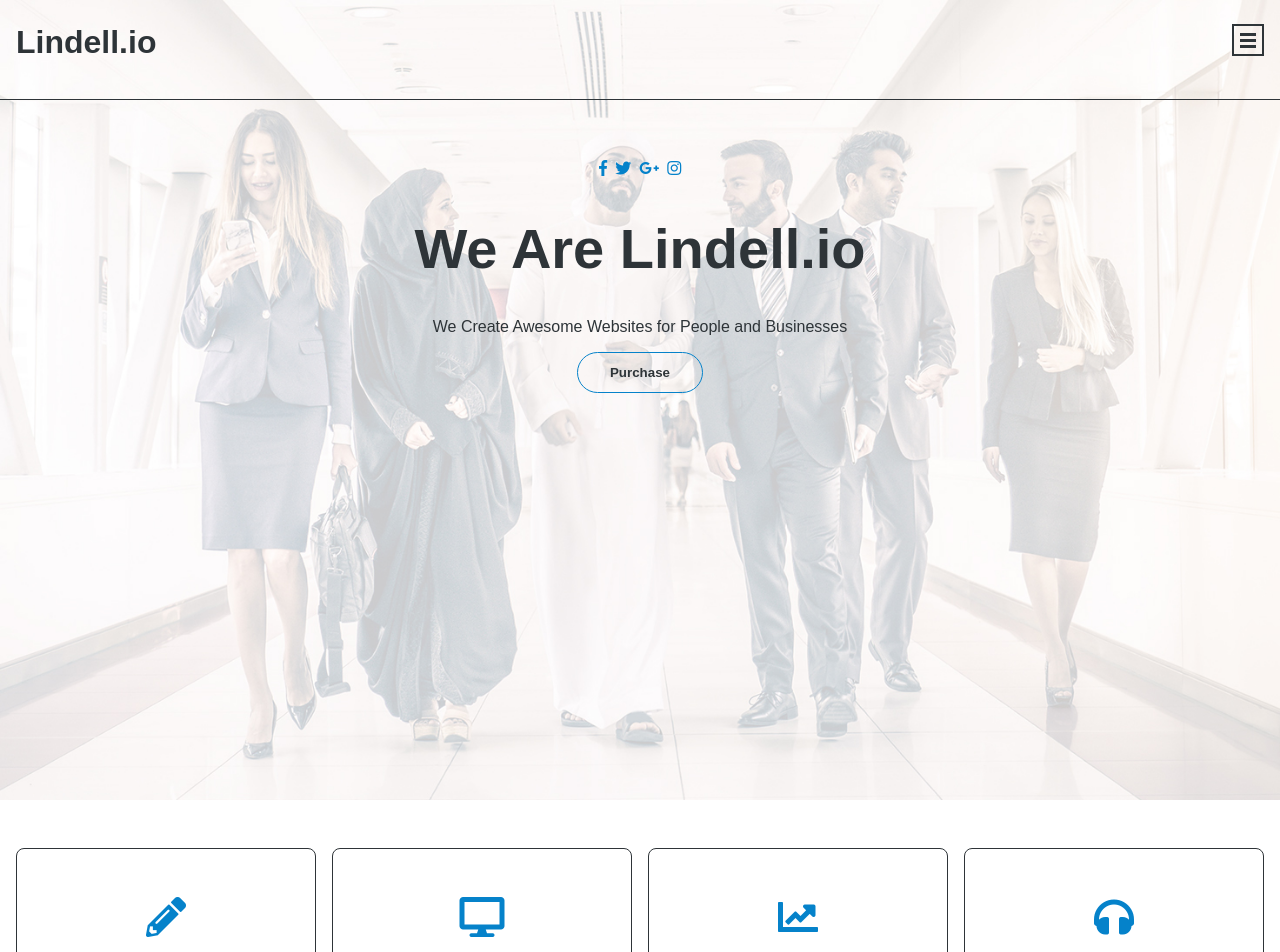
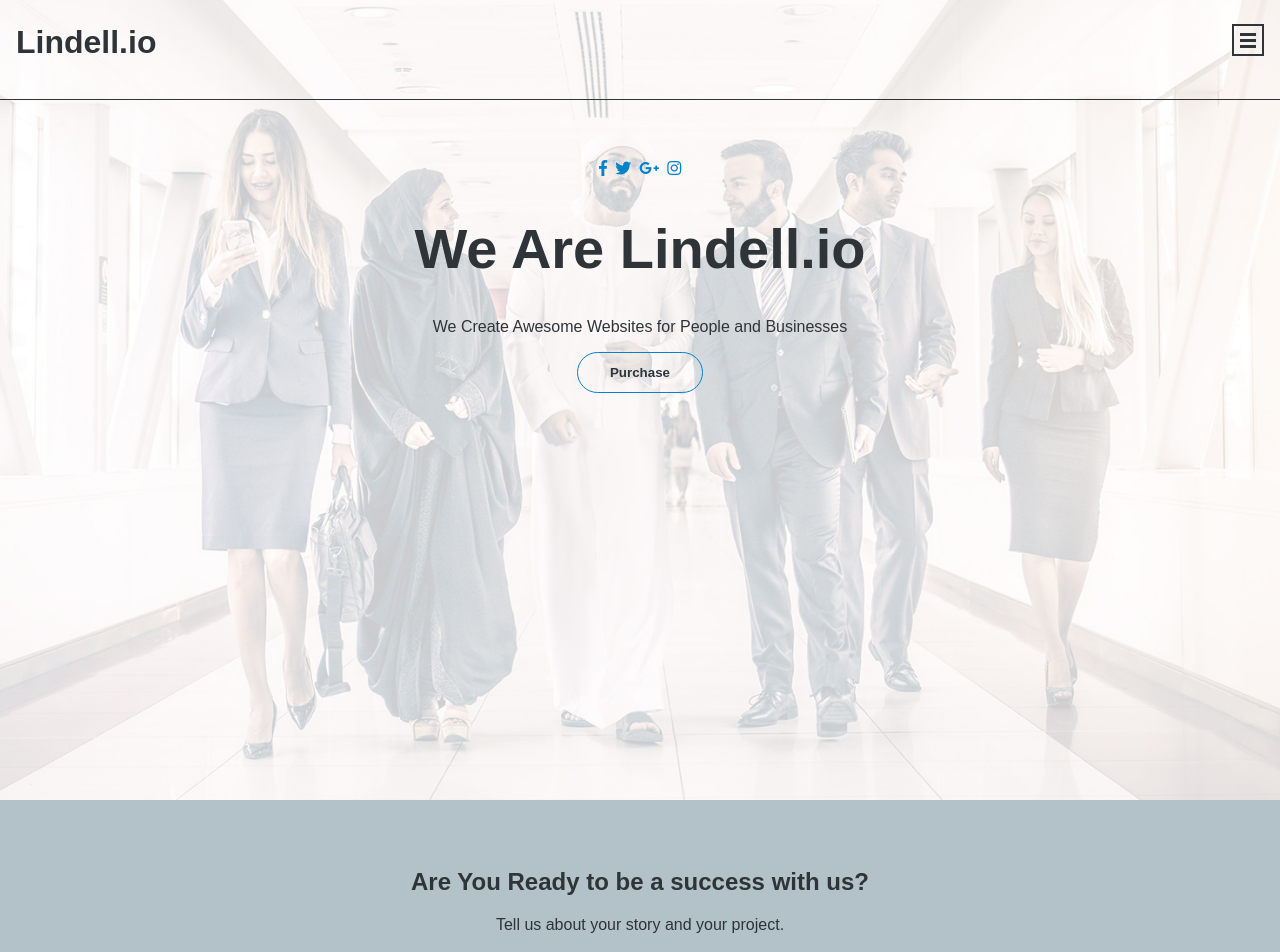
Before and after one commit to lindellcarternyc/monu-template, a React (Create React App) app: page / in a window 1280 px wide. Shown: the top 952 px of the page. Built offline with nearby package versions, Linux system fonts and the light colour scheme.

Commit message:
put stuff on dummy app

```diff
--- a/src/App.tsx
+++ b/src/App.tsx
@@ -2,11 +2,13 @@ import * as React from 'react'
 
 import { Navbar } from './components/navbar/Navbar'
 import { Hero } from './components/hero/Hero'
+import { ActionForm } from './components/form/ActionForm'
 import { ServicesPreview } from './components/card/ServicesPreview'
 import { PriceCardsPreview } from './components/card/PriceCardsPreview'
 import { DetailsPreview } from './components/details/DetailsPreview'
 import { HeadshotsPreview } from './components/headshot/HeadshotsPreview'
 import { BlogPreviewsPreview } from './components/blog/BlogPreviewsPreview'
+import { Footer } from './components/footer/Footer'
 
 const Desktop = 944
 
@@ -57,11 +59,13 @@ class App extends React.Component<{}, AppState> {
           fixed
         />
         <Hero />
+        <ActionForm />
         <ServicesPreview />
         <PriceCardsPreview />
         <DetailsPreview />
         <HeadshotsPreview />
         <BlogPreviewsPreview />
+        <Footer />
       </div>
     )
   }
```
